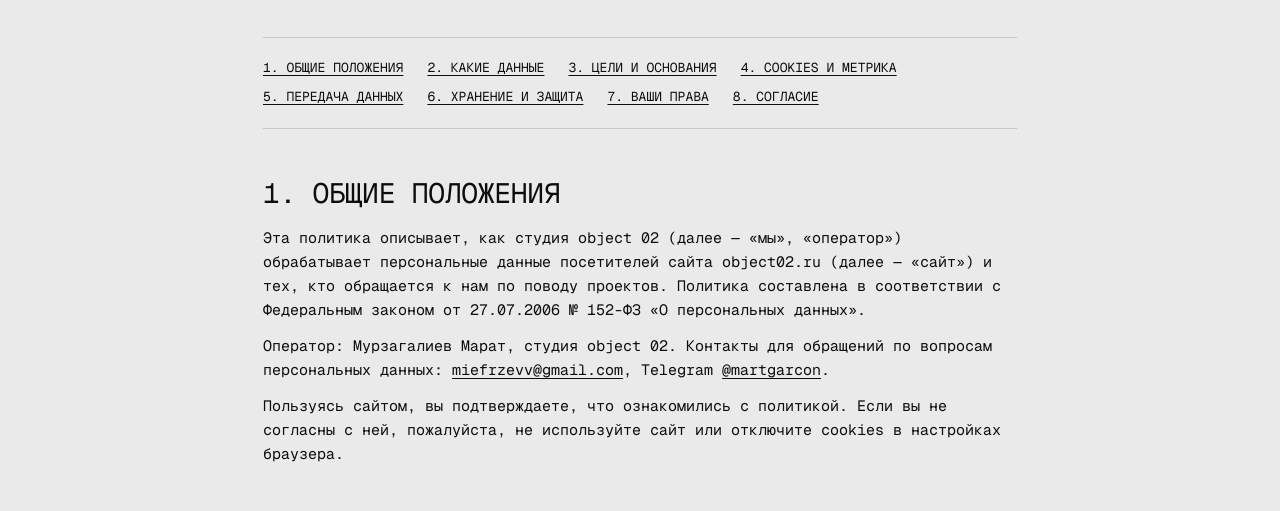
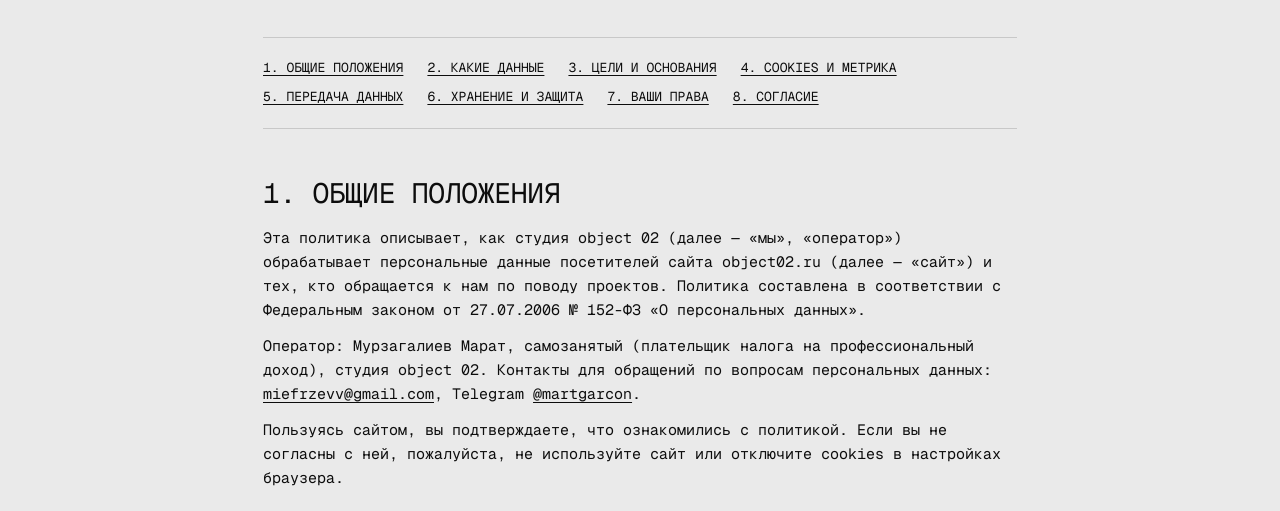
Before and after one commit to martdegarcon/studio-site, a plain HTML site: page privacy.html in a window 1280 px wide. Shown: the part 267-778 px from the top of the page. Drawn offline with nearby package versions, Linux system fonts and the light colour scheme.

Commit message:
Privacy: operator status

```diff
--- a/privacy.html
+++ b/privacy.html
@@ -63,7 +63,7 @@
   <section id="general">
     <h2>1. Общие положения</h2>
     <p>Эта политика описывает, как студия object 02 (далее — «мы», «оператор») обрабатывает персональные данные посетителей сайта object02.ru (далее — «сайт») и тех, кто обращается к нам по поводу проектов. Политика составлена в соответствии с Федеральным законом от 27.07.2006 № 152-ФЗ «О персональных данных».</p>
-    <p>Оператор: Мурзагалиев Марат, студия object 02. Контакты для обращений по вопросам персональных данных: <a href="mailto:miefrzevv@gmail.com">miefrzevv@gmail.com</a>, Telegram <a href="https://t.me/martgarcon" target="_blank" rel="noopener">@martgarcon</a>.</p>
+    <p>Оператор: Мурзагалиев Марат, самозанятый (плательщик налога на профессиональный доход), студия object 02. Контакты для обращений по вопросам персональных данных: <a href="mailto:miefrzevv@gmail.com">miefrzevv@gmail.com</a>, Telegram <a href="https://t.me/martgarcon" target="_blank" rel="noopener">@martgarcon</a>.</p>
     <p>Пользуясь сайтом, вы подтверждаете, что ознакомились с политикой. Если вы не согласны с ней, пожалуйста, не используйте сайт или отключите cookies в настройках браузера.</p>
   </section>
 
```
